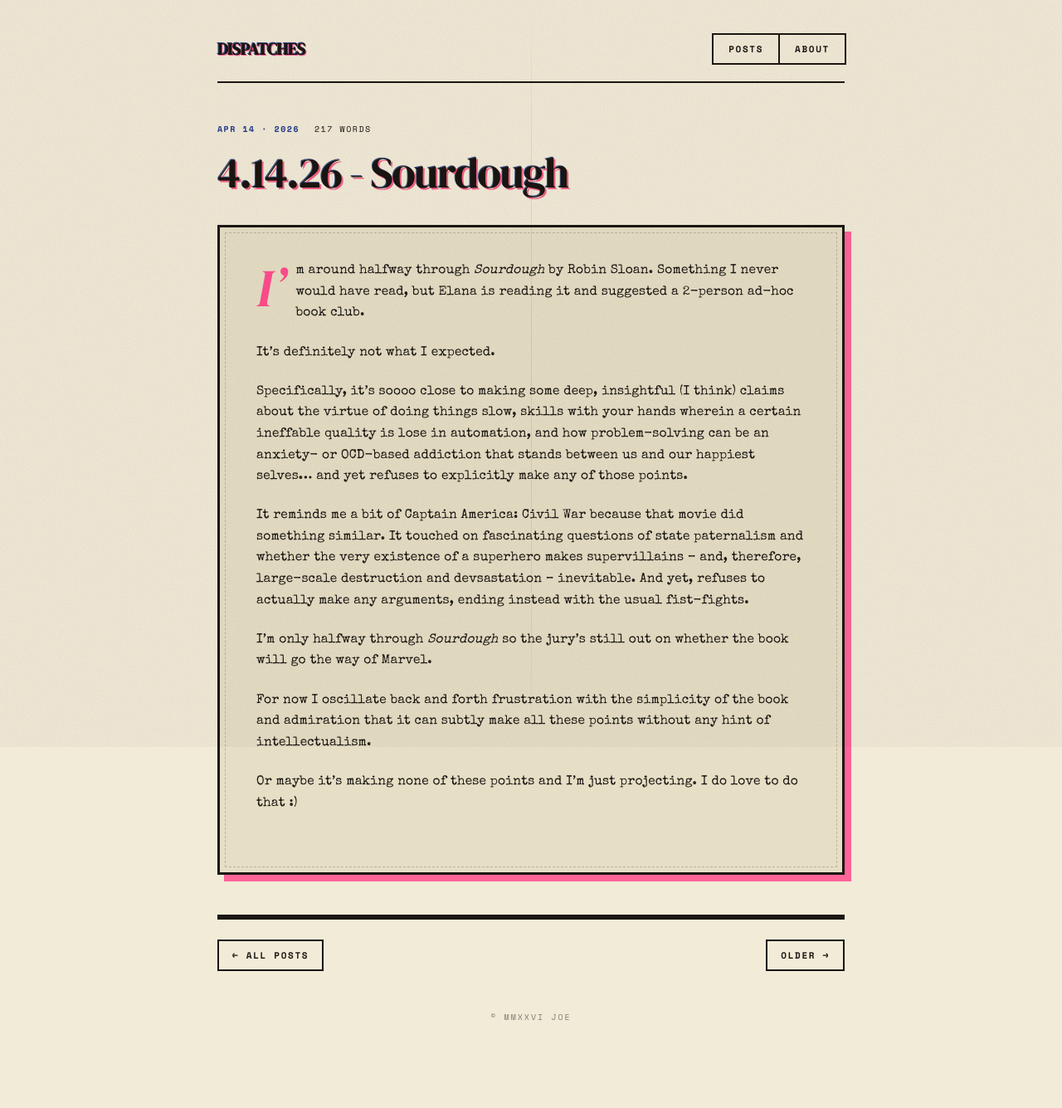
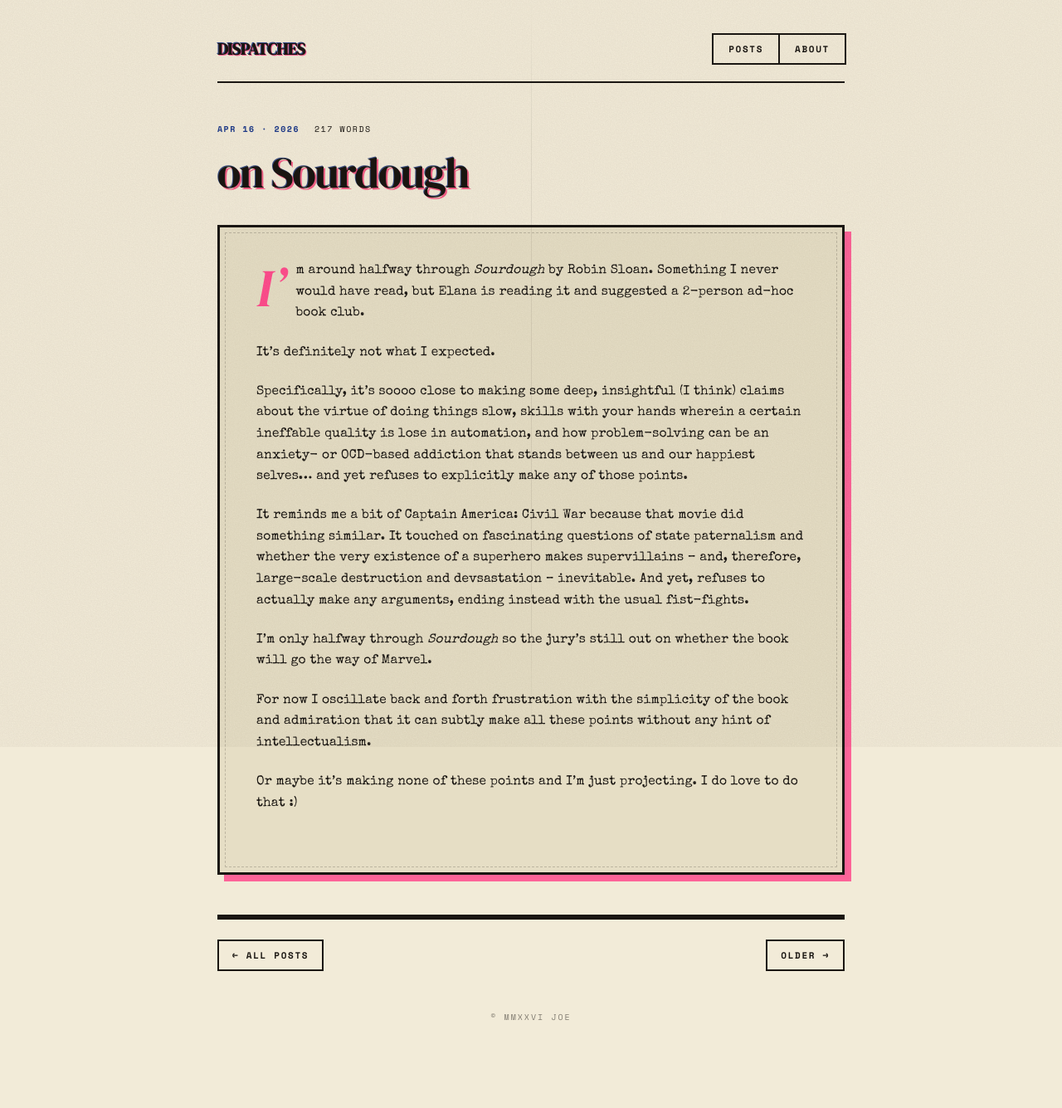
Before and after one commit to jberusch/jberusch.github.io, a Jekyll site: the page built from _posts/2026-04-14-4-14-26-sourdough.md, in a window 1280 px wide. Shown: the whole page at 83% size. Built offline with Jekyll 4.4.1, drawn with Linux system fonts in a browser that asks for light colours.

Commit message:
update post: on Sourdough

```diff
--- a/_posts/2026-04-14-4-14-26-sourdough.md
+++ b/_posts/2026-04-14-4-14-26-sourdough.md
@@ -1,6 +1,6 @@
 ---
-title: "4.14.26 - Sourdough"
-date: 2026-04-14
+title: "on Sourdough"
+date: 2026-04-16
 ---
 
 I'm around halfway through *Sourdough* by Robin Sloan. Something I never would have read, but Elana is reading it and suggested a 2-person ad-hoc book club.
```
